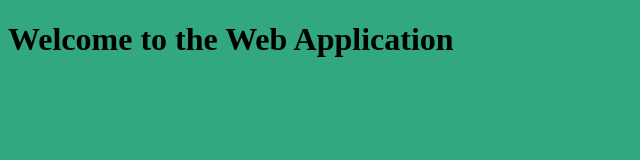
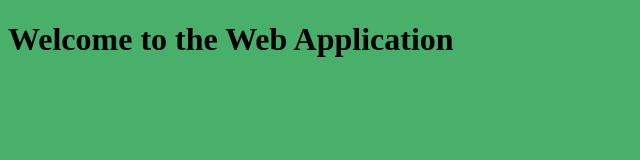
Before and after one commit to Irmiya01/webapps-pipeline, a plain HTML site: page WebApp-Build-Pipeline-main/index.html in a window 1280 px wide. Shown: the whole page, without its empty margins (0-640 px from the left). Drawn offline with Linux system fonts and the light colour scheme.

Commit message:
first commit

```diff
--- a/WebApp-Build-Pipeline-main/index.html
+++ b/WebApp-Build-Pipeline-main/index.html
@@ -7,7 +7,7 @@
 
 <style>
     body {
-        background-color: #32a87f; /* New background color */
+        background-color: #48b06b; /* New background color */
     }
 </style>
 
```
